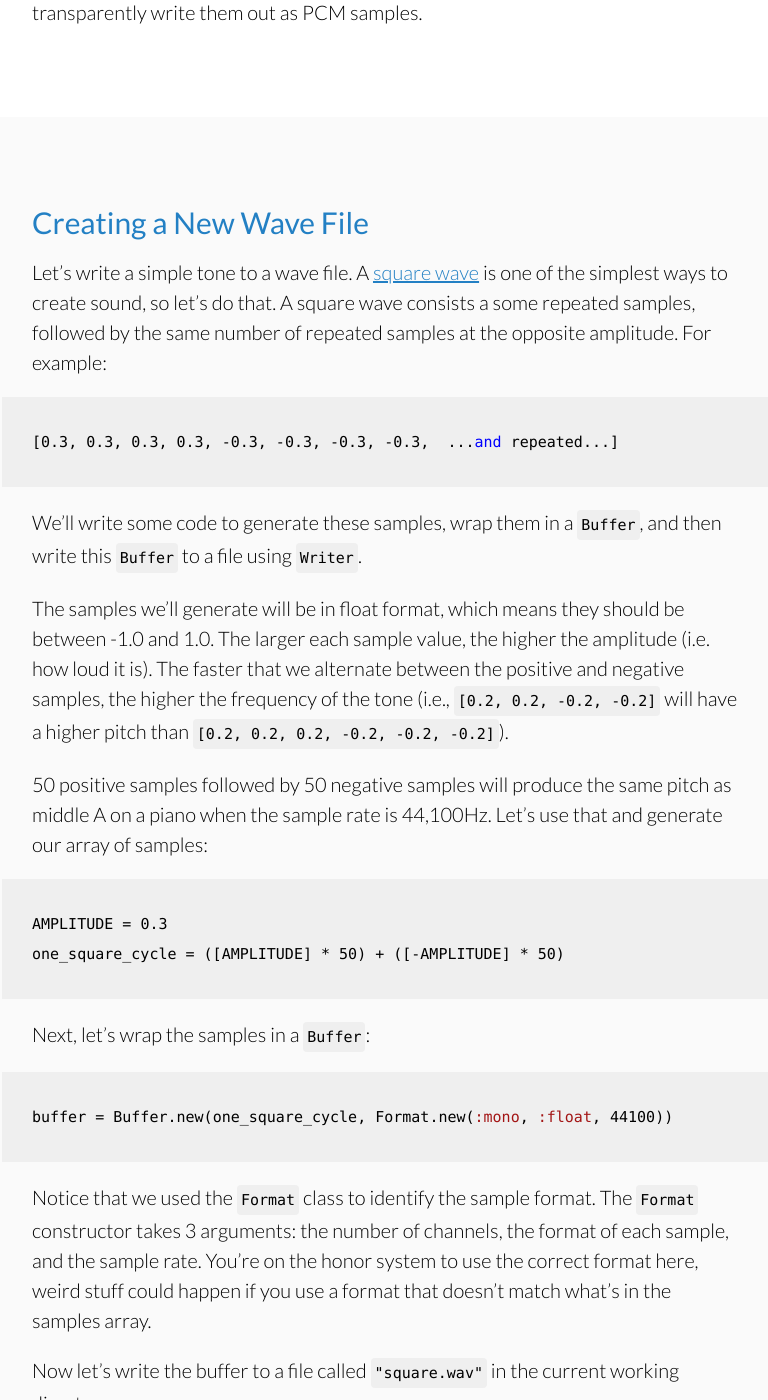
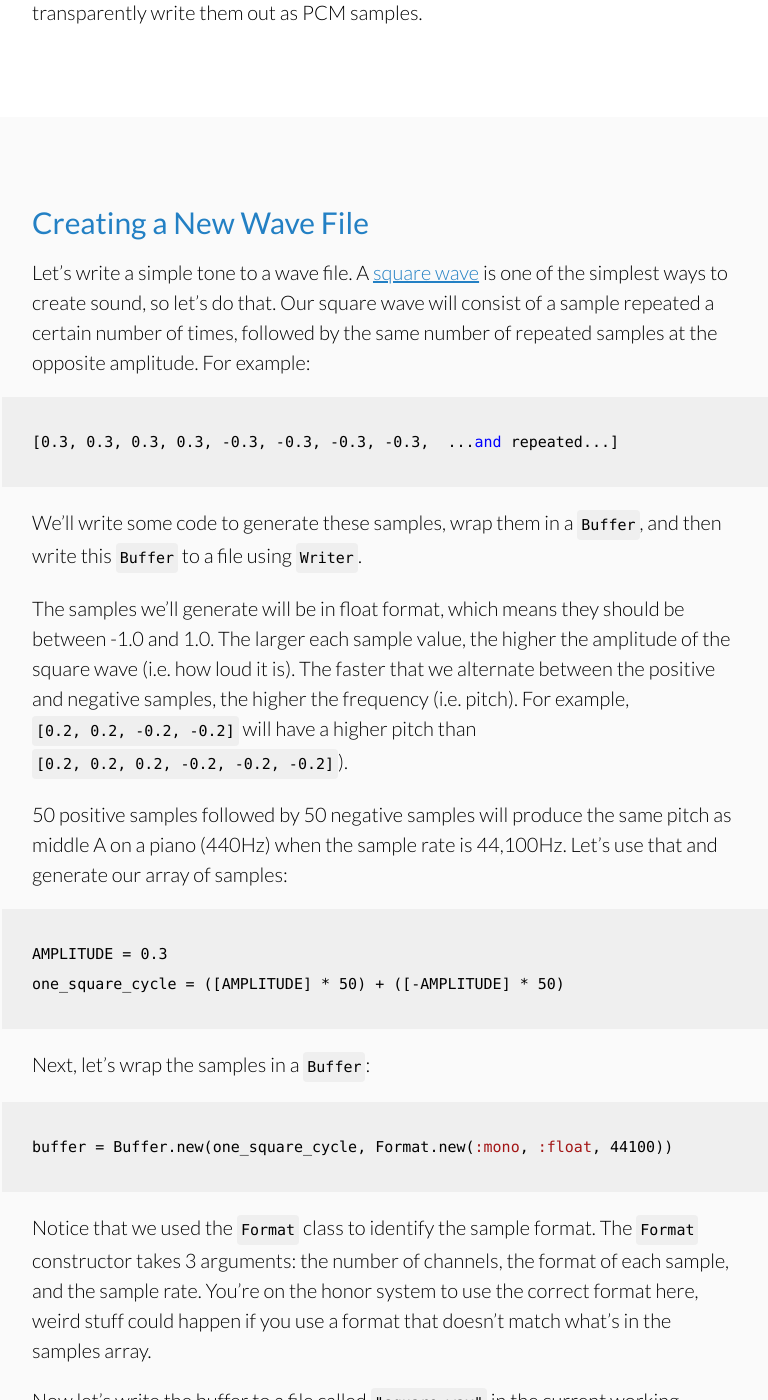
Before and after one commit to jstrait/wavefile, a Jekyll site: the page built from getting_started.html, in a window 1280 px wide and 1400 px high, scrolled down 1663 px. Shown: the whole window, without its empty margins (254-1022 px from the left). Built offline with Jekyll 4.4.1, drawn with Linux system fonts in a browser that asks for light colours; some web fonts are replaced.

Commit message:
Copy improvements on tutorial page

```diff
--- a/getting_started.html
+++ b/getting_started.html
@@ -21,11 +21,11 @@ id: tutorial
 </div>
 <div class="section section-tall">
   <h2>Creating a New Wave File</h2>
-  <p>Let&rsquo;s write a simple tone to a wave file. A <a href="https://en.wikipedia.org/wiki/Square_wave">square wave</a> is one of the simplest ways to create sound, so let&rsquo;s do that. A square wave consists a some repeated samples, followed by the same number of repeated samples at the opposite amplitude. For example:</p>
+  <p>Let&rsquo;s write a simple tone to a wave file. A <a href="https://en.wikipedia.org/wiki/Square_wave">square wave</a> is one of the simplest ways to create sound, so let&rsquo;s do that. Our square wave will consist of a sample repeated a certain number of times, followed by the same number of repeated samples at the opposite amplitude. For example:</p>
   {% highlight ruby %}[0.3, 0.3, 0.3, 0.3, -0.3, -0.3, -0.3, -0.3,  ...and repeated...]{% endhighlight %}
   <p>We&rsquo;ll write some code to generate these samples, wrap them in a <code>Buffer</code>, and then write this <code>Buffer</code> to a file using <code>Writer</code>.</p>
-  <p>The samples we&rsquo;ll generate will be in float format, which means they should be between -1.0 and 1.0. The larger each sample value, the higher the amplitude (i.e. how loud it is). The faster that we alternate between the positive and negative samples, the higher the frequency of the tone (i.e., <code>[0.2, 0.2, -0.2, -0.2]</code> will have a higher pitch than <code>[0.2, 0.2, 0.2, -0.2, -0.2, -0.2]</code>).</p>
-  <p>50 positive samples followed by 50 negative samples will produce the same pitch as middle A on a piano when the sample rate is 44,100Hz. Let&rsquo;s use that and generate our array of samples:</p>
+  <p>The samples we&rsquo;ll generate will be in float format, which means they should be between -1.0 and 1.0. The larger each sample value, the higher the amplitude of the square wave (i.e. how loud it is). The faster that we alternate between the positive and negative samples, the higher the frequency (i.e. pitch). For example, <code>[0.2, 0.2, -0.2, -0.2]</code> will have a higher pitch than <code>[0.2, 0.2, 0.2, -0.2, -0.2, -0.2]</code>).</p>
+  <p>50 positive samples followed by 50 negative samples will produce the same pitch as middle A on a piano (440Hz) when the sample rate is 44,100Hz. Let&rsquo;s use that and generate our array of samples:</p>
   {% highlight ruby %}AMPLITUDE = 0.3
 one_square_cycle = ([AMPLITUDE] * 50) + ([-AMPLITUDE] * 50){% endhighlight %}
   <p>Next, let&rsquo;s wrap the samples in a <code>Buffer</code>:</p>
```
